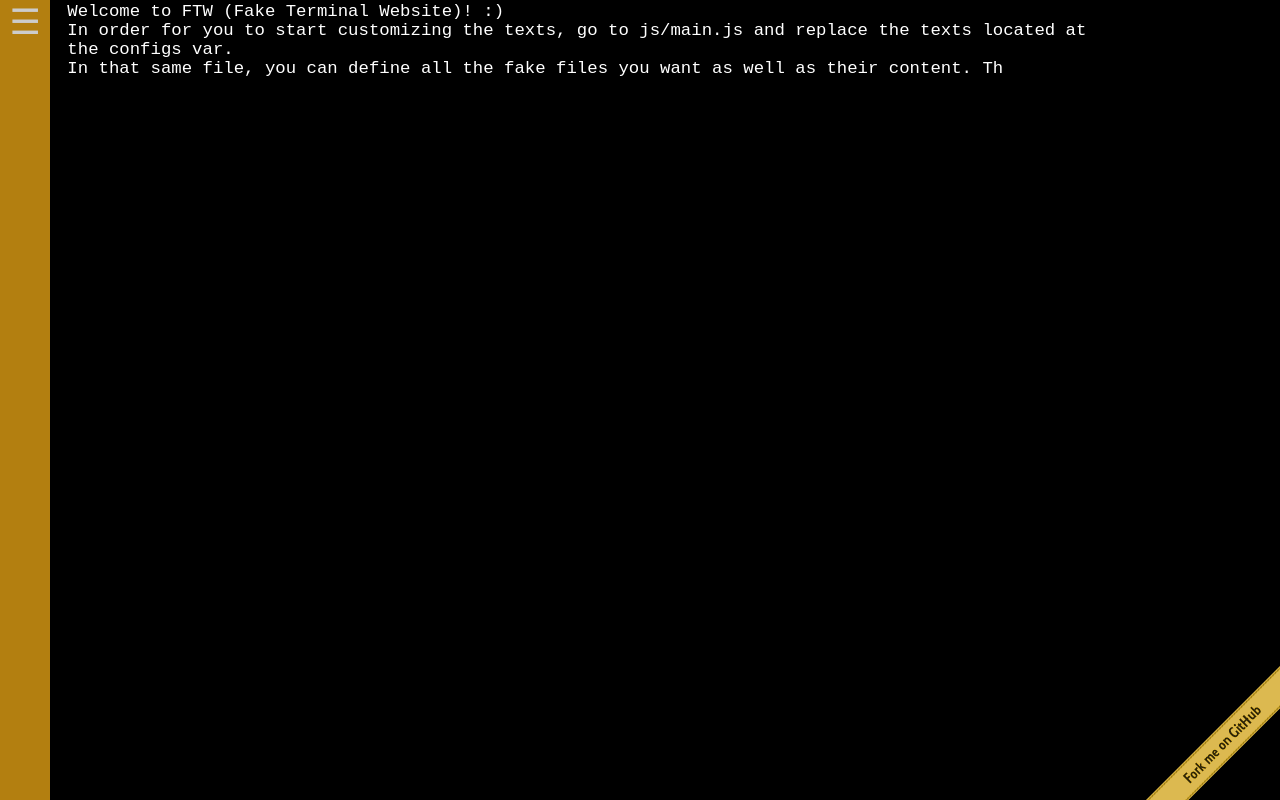
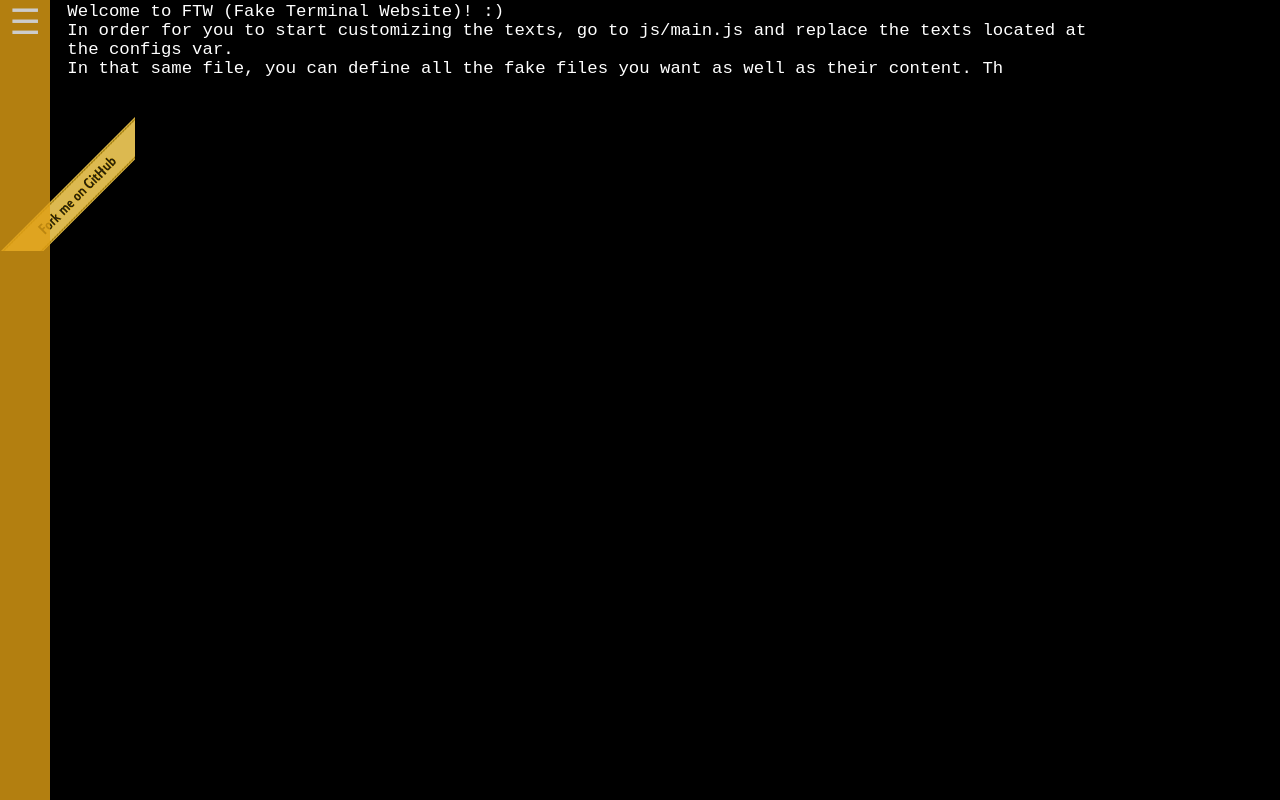
Before and after one commit to slowsynapse/Spice-Token, a plain HTML site: page index.html in a window 1280 px wide. Drawn offline with Linux system fonts and the light colour scheme.

Commit message:
Update main.css

```diff
--- a/css/main.css
+++ b/css/main.css
@@ -64,12 +64,6 @@ body {
     -webkit-box-flex: 1;
     -moz-box-flex: 1;
     box-flex: 1;
-}
-
-#githubImg img {
-    position: fixed;
-    bottom: 0; right: 0;
-    border: 0;
 }
 
 /* SIDE NAV */
```
